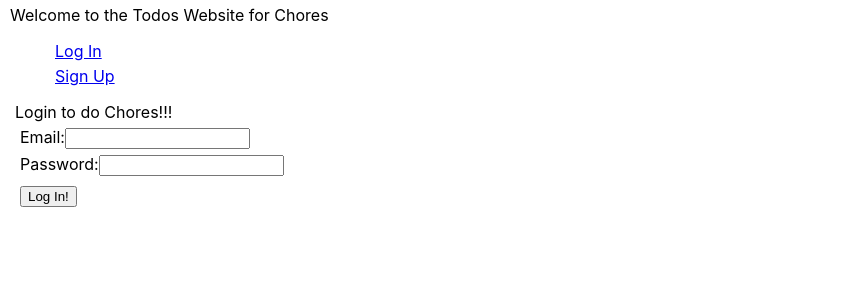
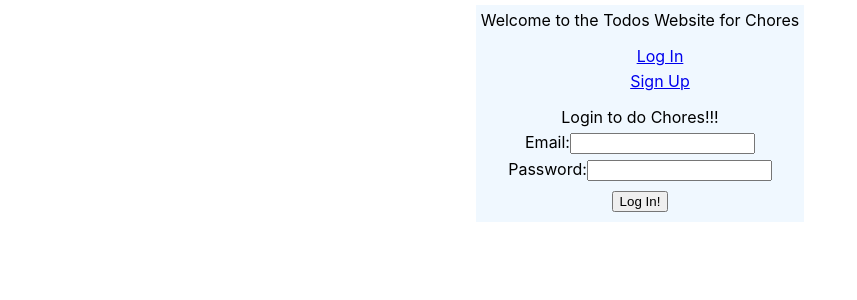
Before and after one commit to franco-ortega/lab-13-auth-front-end, a React (Create React App) app: page /login in a window 1280 px wide. Shown: the top 300 px of the page, without its empty margins (0-857 px from the left). Built offline with nearby package versions, Linux system fonts and the light colour scheme.

Commit message:
add a bit of css

```diff
--- a/src/App.css
+++ b/src/App.css
@@ -1,6 +1,15 @@
+body {
+  display: flex;
+  flex-direction: column;
+  align-items: center;
+  justify-items: center;
+  margin: auto;
+  text-align: center;
+}
 
 div {
   margin: 5px;
+  background-color: aliceblue;
 }
 
 label {
--- a/src/Todos.js
+++ b/src/Todos.js
@@ -64,7 +64,8 @@ export default class Todos extends Component {
                     this.state.loading
                     ? '~ ~ ~ ~ ~ Loading ~ ~ ~ ~ ~'
                     : this.state.todos.map(todo =>
-                        <div key={`${todo.chore}${todo.id}${Math.random()}`} style={{ textDecoration: todo.comleted ? 'line-through' : 'none'}}
+                        <div key={`${todo.todoName}${todo.id}${Math.random()}`} style={{
+                            textDecoration: todo.comleted ? 'line-through' : 'none'}}
                         >
                             Chore: {todo.chore}
                             {
```
